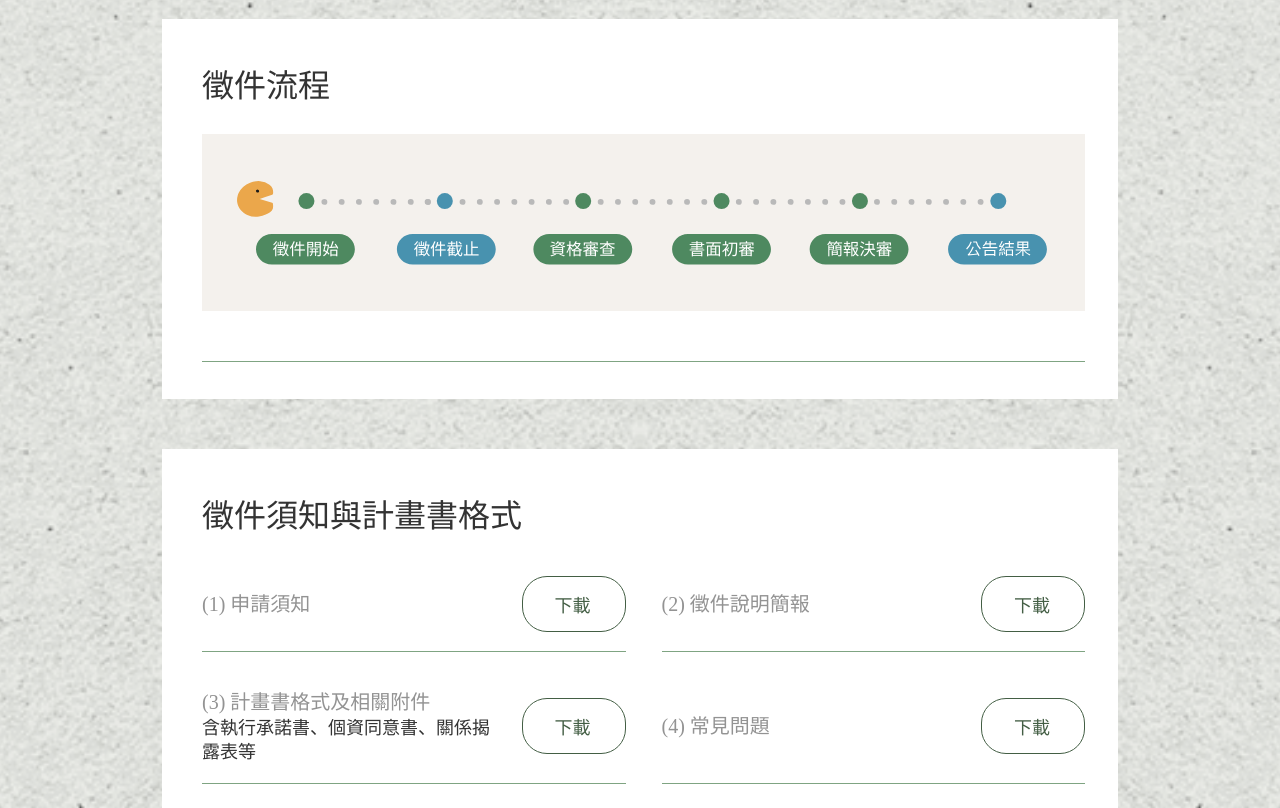
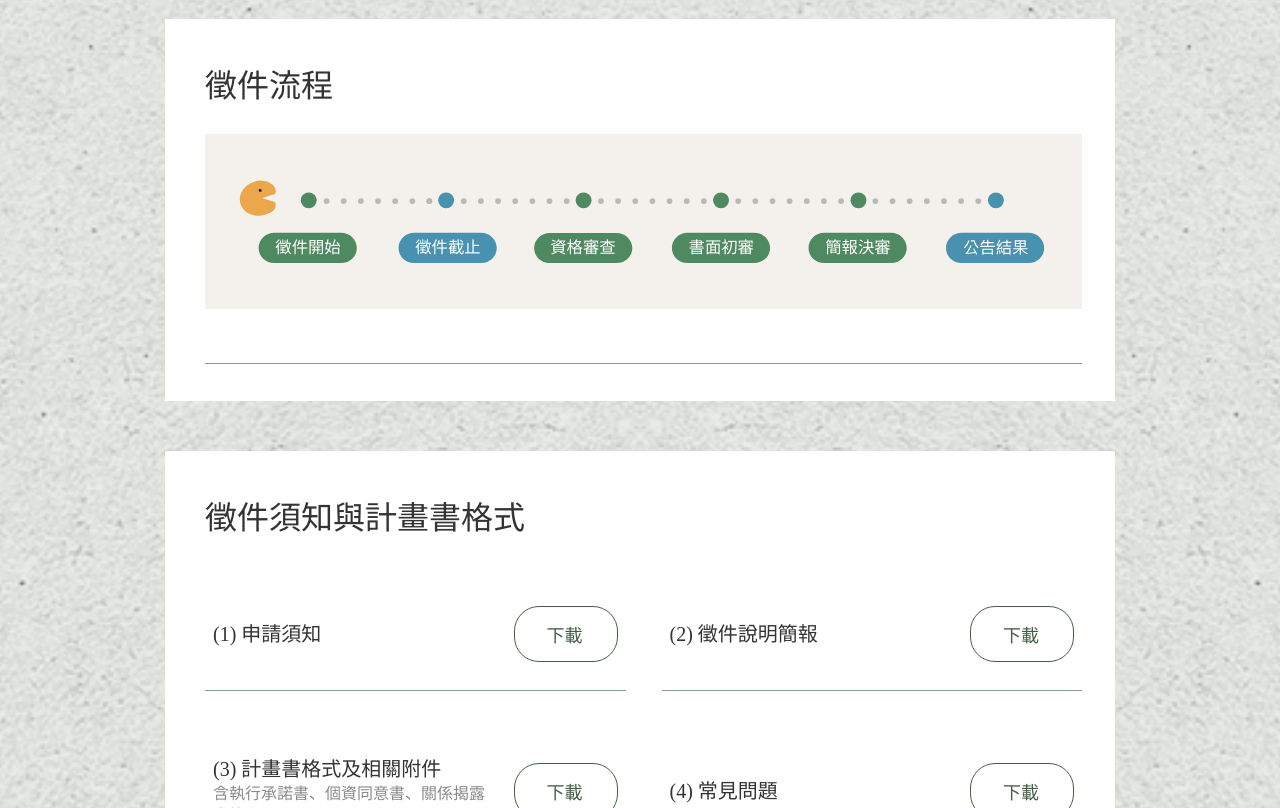
Before and after one commit to Amelia-H-hub/vue-layout-rwd-practice, a Vue app: page / in a window 1280 px wide. Shown: the part 2852-3660 px from the top of the page. Built offline with nearby package versions, Linux system fonts and the light colour scheme; the HTML template or start-up script is replaced by a standard one; a web font is replaced by a local one.

Commit message:
調整 Proposal Rwd

```diff
--- a/src/components/Proposal.vue
+++ b/src/components/Proposal.vue
@@ -47,9 +47,10 @@ const downloads = [
     <div class="proposalContainer__title">
       <p class="proposalContainer__title--text">提案與徵件</p>
     </div>
-    <div class="proposalContainer__actions">
-      <div class="proposalContainer__actions--card">
-        <div class="proposalContainer__actions--card--header">
+    <div class="proposalContainer__main">
+      <div class="actions">
+        <div class="actions__card">
+          <div class="actions__card--header">
             <p>徵件說明會</p>
             <a href="https://tier.surveycake.biz/s/8R06a" target="blank" rel="noopener noreferrer">
               點此報名
@@ -62,8 +63,8 @@ const downloads = [
             </div>
           </div>
         </div>
-      <div class="proposalContainer__actions--card">
-        <div class="proposalContainer__actions--card--header">
+        <div class="actions__card">
+          <div class="actions__card--header">
             <p>提案</p>
             <a href="https://tier.surveycake.biz/s/7Rw6n" target="blank" rel="noopener noreferrer">
               點此提案
@@ -79,15 +80,15 @@ const downloads = [
           </div>
         </div>
       </div>
-    <div class="proposalContainer__process">
+      <div class="process">
         <p>徵件流程</p>
-      <div class="proposalContainer__process--image">
-        <img src="@/assets/images/web_chart.svg" class="proposalContainer__process--image--web" />
-        <img src="@/assets/images/mobile_chart.svg" class="proposalContainer__process--image--mobile" />
+        <div class="process__image">
+          <img src="@/assets/images/web_chart.svg" class="process__image--web" />
+          <img src="@/assets/images/mobile_chart.svg" class="process__image--mobile" />
         </div>
       </div>
-    <div class="proposalContainer__reference">
-      <p class="proposalContainer__reference--text">徵件須知與計畫書格式</p>
+      <div class="reference">
+        <p class="reference__text">徵件須知與計畫書格式</p>
         <div class="downloadsContainer">
           <div v-for="downloadItem in downloads" :key="downloadItem.name" class="downloadsContainer__download">
             <div class="downloadsContainer__download--content">
@@ -97,6 +98,7 @@ const downloads = [
             <a :href="downloadItem.href" target="_blank" rel="noopener noreferrer">
               下載
             </a>
+          </div>
         </div>
       </div>
     </div>
@@ -139,10 +141,18 @@ const downloads = [
     &--text {
       position: relative;
       font-family: CustomJf;
-      font-size: $font-size-xxl;
+      font-size: 28px;
       line-height: 51px;
       color: $system-green;
       padding-bottom: 19px;
+
+      @include mq('tablet') {
+        font-size: 34px;
+      }
+
+      @include mq('desktop') {
+        font-size: $font-size-xxl;
+      }
 
       &::after {
         content: '';
@@ -157,17 +167,32 @@ const downloads = [
     }
   }
 
-  &__actions {
+  &__main {
+    width: 100%;
+    display: flex;
+    flex-direction: column;
+    justify-content: center;
+    align-items: center;
+    gap: 50px;
+
+    @include mq('desktop-s') {
+      width: calc(1200 / 1920 * 100%);
+      min-width: 950px;
+    }
+  }
+}
+
+.actions {
   display: flex;
   flex-wrap: wrap;
   gap: 20px;
   margin-top: 50px;
+  width: 100%;
 
-    &--card {
+  &__card {
     position: relative;
     display: flex;
     flex-direction: column;
-      align-items: center;
     gap: 28px;
     background-color: #ffffff;
     padding: 47px 33px 37.5px 40px;
@@ -186,8 +211,16 @@ const downloads = [
 
       p {
         font-family: 'CustomJf';
+        font-size: 24px;
+        line-height: 40px;
+
+        @include mq('tablet') {
+          font-size: 28px;
+        }
+
+        @include mq('desktop') {
           font-size: 32px;
-          line-height: 40px;
+        }
       }
 
       a {
@@ -203,66 +236,6 @@ const downloads = [
           color: #ffffff;
         }
       }
-      }
-    }
-  }
-
-  &__process {
-    width: 100%;
-    max-width: 956px;
-    background-color: #ffffff;
-    display: flex;
-    flex-direction: column;
-    padding: 47px 33px 37.5px 40px;
-    box-sizing: border-box;
-
-    p {
-      font-family: 'CustomJf';
-      font-size: 32px;
-      line-height: 40px;
-    }
-
-    &--image {
-      display: flex;
-      justify-content: center;
-      margin-top: 28px;
-      padding-bottom: 50px;
-      border-bottom: 1px solid #7fa482;
-
-      &--web {
-        display: none;
-        width: 100%;
-
-        @include mq('tablet') {
-          display: inline-block;
-          width: 100%;
-        }
-      }
-
-      &--mobile {
-        display: block;
-        width: 100%;
-
-        @include mq('tablet') {
-          display: none;
-        }
-      }
-    }
-  }
-
-  &__reference {
-    width: 100%;
-    max-width: 956px;
-    background-color: #ffffff;
-    display: flex;
-    flex-direction: column;
-    padding: 47px 33px 37.5px 40px;
-    box-sizing: border-box;
-
-    &--text {
-      font-family: 'CustomJf';
-      font-size: 32px;
-      line-height: 40px;
     }
   }
 }
@@ -296,7 +269,6 @@ const downloads = [
 }
 
 .proposalItem {
-  // position: relative;
   display: flex;
   flex-direction: column;
   width: 100%;
@@ -328,50 +300,141 @@ const downloads = [
   }
 }
 
+.process {
+  width: 100%;
+  background-color: #ffffff;
+  display: flex;
+  flex-direction: column;
+  padding: 47px 33px 37.5px 40px;
+  box-sizing: border-box;
+
+  p {
+    font-family: 'CustomJf';
+    font-size: 32px;
+    line-height: 40px;
+
+    @include mq('tablet') {
+      font-size: 28px;
+    }
+
+    @include mq('desktop') {
+      font-size: 32px;
+    }
+  }
+
+  &__image {
+    display: flex;
+    justify-content: center;
+    margin-top: 28px;
+    padding-bottom: 0px;
+    border-bottom: none;
+
+    @include mq('tablet') {
+      padding-bottom: 53.5px;
+      border-bottom: 1px solid #7fa482;
+    }
+
+    &--web {
+      display: none;
+      width: 100%;
+
+      @include mq('tablet') {
+        display: inline-block;
+        width: 100%;
+      }
+    }
+
+    &--mobile {
+      display: block;
+      width: 100%;
+
+      @include mq('tablet') {
+        display: none;
+      }
+    }
+  }
+}
+
+.reference {
+  width: 100%;
+  background-color: #ffffff;
+  display: flex;
+  flex-direction: column;
+  padding: 47px 33px 37.5px 40px;
+  box-sizing: border-box;
+
+  &__text {
+    font-family: 'CustomJf';
+    font-size: 32px;
+    line-height: 40px;
+
+    @include mq('tablet') {
+      font-size: 28px;
+    }
+
+    @include mq('desktop') {
+      font-size: 32px;
+    }
+  }
+}
+
 .downloadsContainer {
   margin-top: 40px;
   display: flex;
   flex-wrap: wrap;
   gap: 36px;
+  width: 100%;
 
   &__download {
     border-bottom: 1px solid #7fa482;
-    padding-bottom: 19px;
     display: flex;
     justify-content: space-between;
     align-items: center;
+    flex-wrap: wrap;
     gap: 20px;
     flex: 1 1 100%;
+    padding: 28px 8px;
+    box-sizing: border-box;
 
     @include mq('tablet') {
       flex: 0 1 calc(50% - 18px);
+      flex-wrap: nowrap;
     }
 
     &--content {
       display: flex;
       flex-direction: column;
+      flex: 1 1 auto;
+      min-width: 0;
+
+      @include mq('tablet') {
+        flex: 0 1 auto;
+      }
 
       &--name {
         font-family: 'CustomNotoSansTC';
         font-size: $font-size-l;
         line-height: 28px;
-        color: #939393;
       }
 
       &--notes {
         font-family: 'CustomNotoSansTC';
-        line-height: 24px;
+        font-size: 16px;
+        line-height: 22px;
+        color: #8B8B8B;
       }
     }
 
     a {
+      flex-shrink: 0;
       color: $system-green;
       text-decoration: none;
       background: transparent;
       border: 1px solid $system-green;
       border-radius: 25px;
       padding: 14px 32px;
-      min-width: 38px;
+      width: 38px;
+      margin-left: auto;
 
       &:hover {
         background-color: #4e8960;
```
Lines whose indentation alone changed are shown as unchanged.
